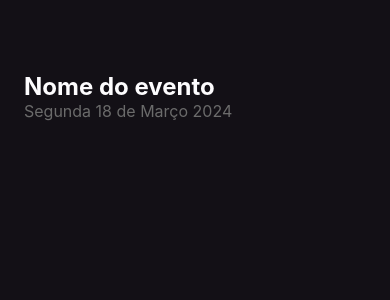
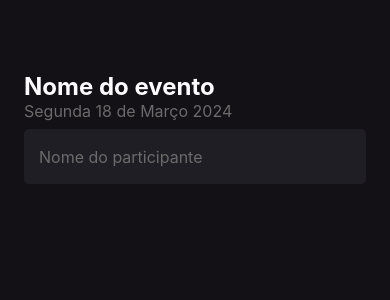
Before and after one commit to fernandolucasgsouza/ImHere, a React Native app: screen / in a window 390 px wide. Shown: the top 300 px of the page. Built offline with nearby package versions, Linux system fonts and the light colour scheme.

Commit message:
add TextInput

```diff
--- a/src/screens/Home/index.tsx
+++ b/src/screens/Home/index.tsx
@@ -1,4 +1,4 @@
-import { Text, View } from "react-native";
+import { Text, TextInput, View } from "react-native";
 import { styles } from "./styles";
 
 export function Home() {
@@ -6,6 +6,11 @@
     <View style={styles.container}>
       <Text style={styles.eventName}>Nome do evento</Text>
       <Text style={styles.eventDate}>Segunda 18 de Março 2024</Text>
+      <TextInput
+        style={styles.input}
+        placeholder="Nome do participante"
+        placeholderTextColor="#6b6b6b"
+      />
     </View>
   );
 }
--- a/src/screens/Home/styles.ts
+++ b/src/screens/Home/styles.ts
@@ -16,4 +16,13 @@
     color: "#6b6b6b",
     fontSize: 16,
   },
+  input: {
+    height: 55,
+    borderRadius: 5,
+    backgroundColor: "#1f1e25",
+    color: "#fff",
+    padding: 15,
+    fontSize: 16,
+    marginVertical: 8,
+  },
 });
```
Lines whose indentation alone changed are shown as unchanged.
